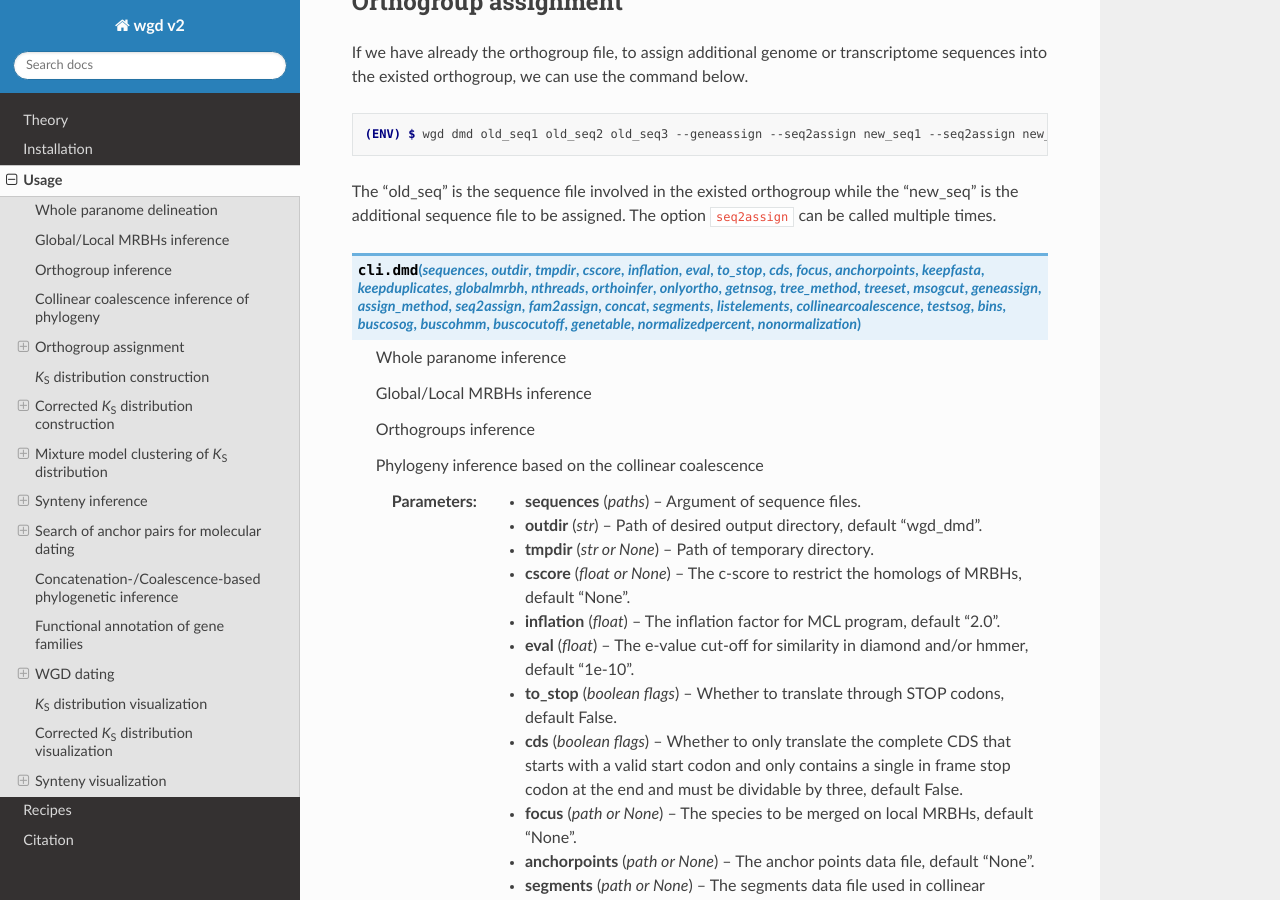
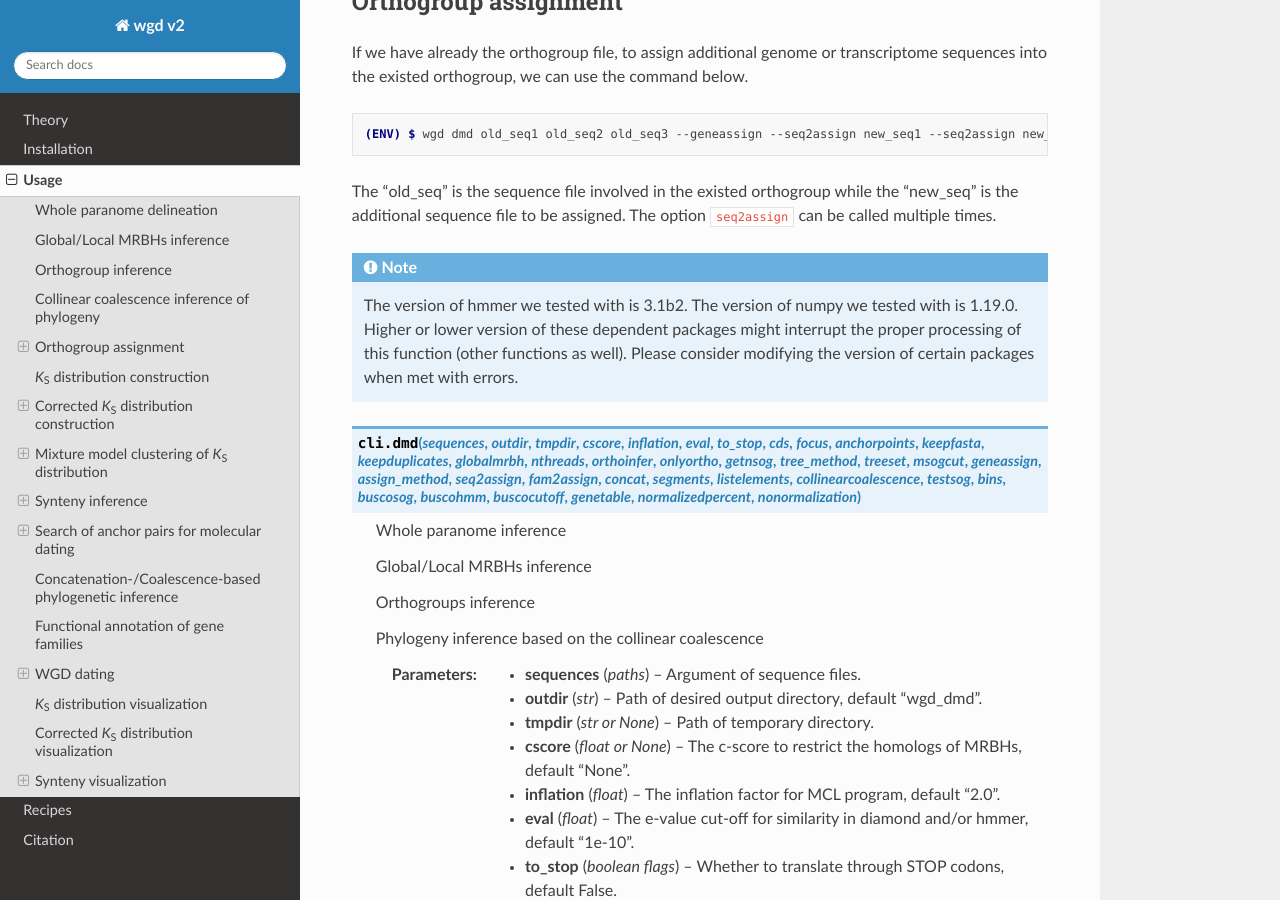
Before and after one commit to heche-psb/rtd-tutorial, a Sphinx documentation site: the page built from docs/source/usage.rst, in a window 1280 px wide and 900 px high, scrolled down 1917 px. Built offline with Sphinx 7.4.7 and the Read the Docs theme 2.0.0, drawn with Linux system fonts in a browser that asks for light colours.

Commit message:
note update

```diff
--- a/docs/source/usage.rst
+++ b/docs/source/usage.rst
@@ -71,6 +71,10 @@ If we have already the orthogroup file, to assign additional genome or transcrip
    (ENV) $ wgd dmd old_seq1 old_seq2 old_seq3 --geneassign --seq2assign new_seq1 --seq2assign new_seq2 --fam2assign families.tsv
 
 The "old_seq" is the sequence file involved in the existed orthogroup while the "new_seq" is the additional sequence file to be assigned. The option ``seq2assign`` can be called multiple times.
+
+.. note::
+
+   The version of hmmer we tested with is 3.1b2. The version of numpy we tested with is 1.19.0. Higher or lower version of these dependent packages might interrupt the proper processing of this function (other functions as well). Please consider modifying the version of certain packages when met with errors.
 
 .. py:function:: cli.dmd(sequences, outdir, tmpdir, cscore, inflation, eval, to_stop, cds, focus, anchorpoints, keepfasta, keepduplicates, globalmrbh, nthreads, orthoinfer, onlyortho, getnsog, tree_method, treeset, msogcut, geneassign, assign_method, seq2assign, fam2assign, concat, segments, listelements, collinearcoalescence, testsog, bins, buscosog, buscohmm, buscocutoff, genetable, normalizedpercent, nonormalization)
 
```
